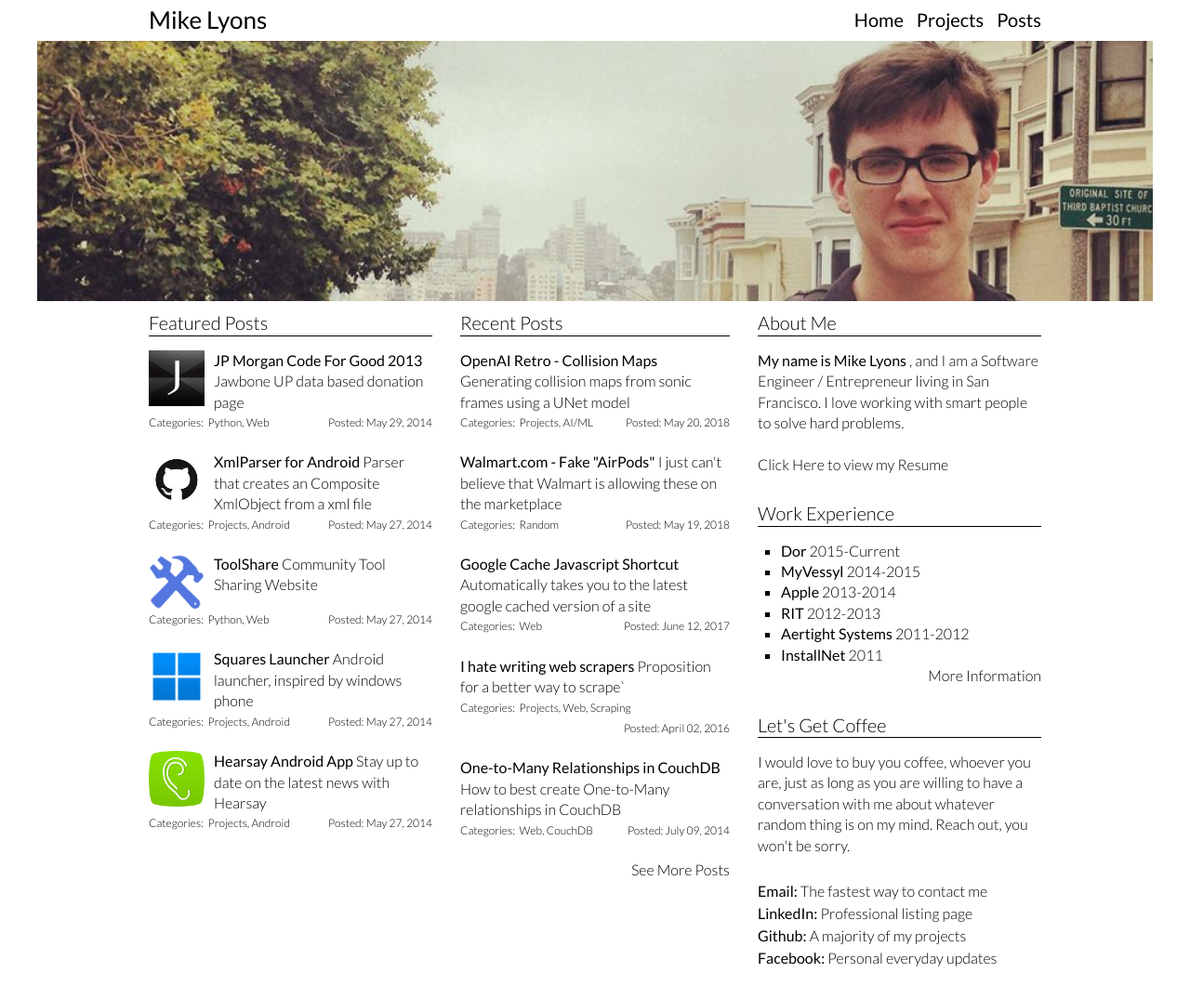
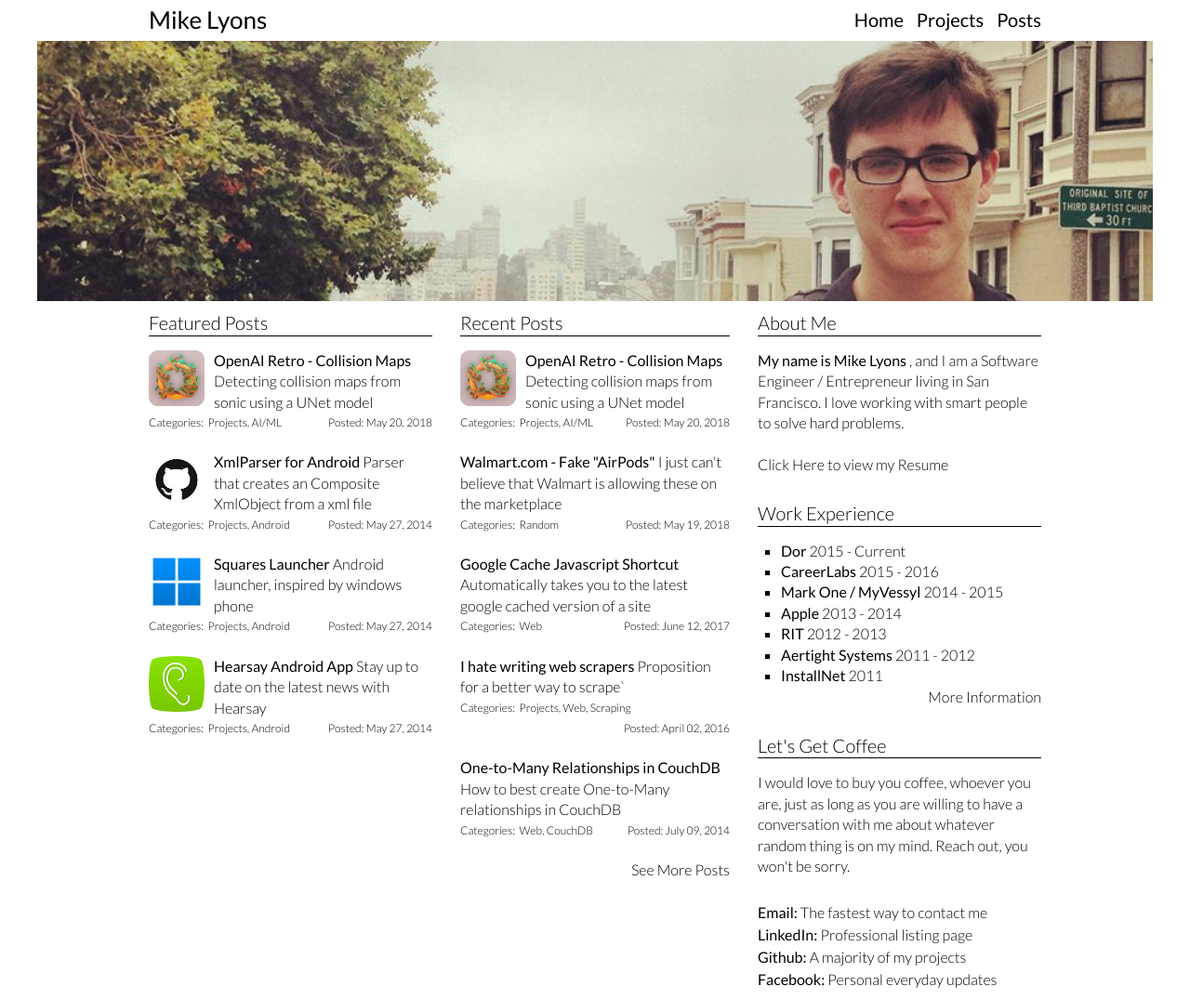
Before and after one commit to frenchie4111/frenchie4111.github.io, a Jekyll site: the page built from index.html, in a window 1280 px wide. Shown: the whole page at 93% size. Built offline with Jekyll 4.4.1, drawn with Linux system fonts in a browser that asks for light colours; nearby versions of some CDN libraries; before the commit the page ends 1053 px from its top, so only the background shows below that.

Commit message:
Updated site a bit, changed resume link, added icon to openai post

```diff
--- a/_layouts/post.html
+++ b/_layouts/post.html
@@ -4,7 +4,7 @@
 <div id="content_area">
     <div class="full_width">
         <div
-            class="column two_thirds_width left">
+            class="column two_thirds_width left post">
             <h2 id="post_title">{{ page.title }}</h2>
             {{ content }}
         </div>
--- a/_posts/2014-05-27-ToolShare.html
+++ b/_posts/2014-05-27-ToolShare.html
@@ -15,7 +14,6 @@
 <br>
 The main goal of the website was to allow community members to sign on and share tools with other members of their community. A community shed could be created, given a location, and then community members could add/remove their tools from the shed or borrow other peoples tools from the shed. The site also allowed for users to reserve tools for future use, so that if they knew they would need a tool some time in the future it would be available.<br>
 <br>
-<a href="http://toolshare-swen.herokuapp.com/register/">Follow this link to view a demo version of the website is hosted on Heroku</a><br>
 <br>
 <center>
 <img src="/images/tslogo.png" style="height:120px; padding:10px;"><img src="/images/ts2.png" style="height:120px; padding:10px;"><img src="/images/ts3.png" style="height:120px; padding:10px;">
--- a/_posts/2014-05-29-JP-Morgan-Code-For-Good-2013.html
+++ b/_posts/2014-05-29-JP-Morgan-Code-For-Good-2013.html
@@ -4,7 +4,6 @@
 post_image: /images/jawboneicon1.png
 tags: Python Web
 layout: post
-featured: true
 ---
 
 
--- a/_posts/2018-05-20-Retro-OpenAI-Collision-Map.md
+++ b/_posts/2018-05-20-Retro-OpenAI-Collision-Map.md
@@ -1,8 +1,10 @@
 ---
 title: OpenAI Retro - Collision Maps
-subject: Generating collision maps from sonic frames using a UNet model
+subject: Detecting collision maps from sonic using a UNet model
+post_image: /images/openai_retro/icon.png
 tags: Projects AI/ML
 layout: post_plain
+featured: true
 ---
 
 {: style="margin-top: -30px;"}
--- a/index.html
+++ b/index.html
@@ -34,17 +34,18 @@
                 <b>My name is Mike Lyons</b>
                 , and I am a Software Engineer / Entrepreneur living in San Francisco. I love working with smart people to solve hard problems.
                 <br/><br/>
-                <a style="color: black;" href="/resume.pdf">Click Here to view my Resume</a>
+                <a style="color: black;" href="https://resume.mikelyons.org/">Click Here to view my Resume</a>
             </div>
             <div class="column_spacer"></div>
             <h2 class="colorchanger">Work Experience</h2>
             <div class="column_post">
               <ul class="square_list">
-                <li><a href="https://getdor.com/"><b>Dor</b> 2015-Current</a></li>
-                <li><a href="http://myvessyl.com/"><b>MyVessyl</b> 2014-2015</a></li>
-                <li><a href="http://www.apple.com/"><b>Apple</b> 2013-2014</a></li>
-                <li><a href="http://www.rit.edu/"><b>RIT</b> 2012-2013</a></li>
-                <li><a href="https://www.aertight.com/"><b>Aertight Systems</b> 2011-2012</a></li>
+                <li><a href="https://getdor.com/"><b>Dor</b> 2015 - Current</a></li>
+                <li><a href="https://careerlabs.com/"><b>CareerLabs</b> 2015 - 2016</a></li>
+                <li><a href="http://myvessyl.com/"><b>Mark One / MyVessyl</b> 2014 - 2015</a></li>
+                <li><a href="http://www.apple.com/"><b>Apple</b> 2013 - 2014</a></li>
+                <li><a href="http://www.rit.edu/"><b>RIT</b> 2012 - 2013</a></li>
+                <li><a href="https://www.aertight.com/"><b>Aertight Systems</b> 2011 - 2012</a></li>
                 <li><a href="http://www.installnet.com/"><b>InstallNet</b> 2011</a></li>
               </ul>
               <h3 class="more_info_link"><a style="font-size:16px" href="/work_experience.html">More Information</a></h3>
```
Also changed, not shown: other parts of _posts/2014-05-27-ToolShare.html (+0 -1 lines), work_experience.md (+6 -0 lines), images/openai_retro/icon.png (added).
